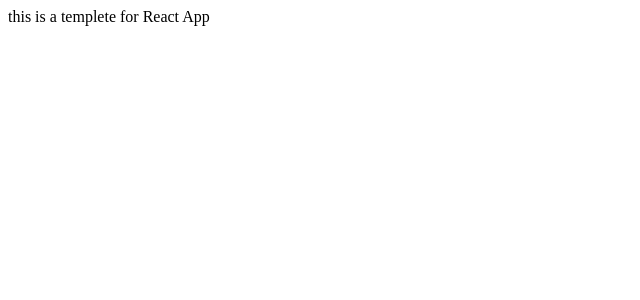
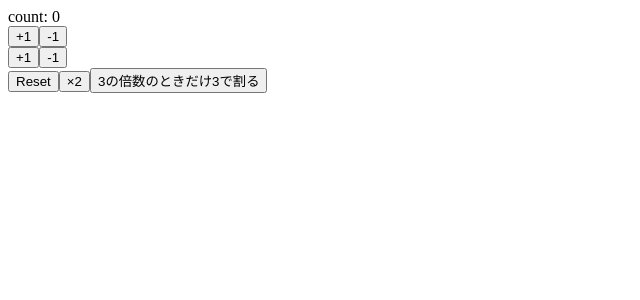
Before and after one commit to kagamirr0r/react-hooks-101, a React (Create React App) app: page / in a window 1280 px wide. Shown: the top 300 px of the page, without its empty margins (0-640 px from the left). Built offline with nearby package versions, Linux system fonts and the light colour scheme.

Commit message:
myfirst react hooks with state

```diff
--- a/src/App.js
+++ b/src/App.js
@@ -1,9 +1,50 @@
-import React from "react"
+import React, { useState } from "react"
 
 const App = () => {
+  const [count, setCount] = useState(0)
+
+  const increment = () => setCount(count + 1)
+
+  const decrement = () => setCount(count - 1)
+
+  const increment2 = () => setCount((previousCount) => previousCount + 1)
+
+  const decrement2 = () => setCount((previousCount) => previousCount - 1)
+
+  const reset = () => setCount(0)
+
+  const mul = () => setCount(count * 2)
+
+  // const div3 = () =>
+  //   setCount((previousCount) => {
+  //     if (previousCount % 3 === 0) {
+  //       return previousCount / 3
+  //     } else {
+  //       return previousCount
+  //     }
+  //     return previousCount % 3 === 0 ? previousCount / 3 : previousCount
+  //   })
+  const div3 = () =>
+    setCount((previousCount) =>
+      previousCount % 3 === 0 ? previousCount / 3 : previousCount
+    )
+
   return (
     <>
-      <div>this is a templete for React App</div>
+      <div>count: {count}</div>
+      <div>
+        <button onClick={increment}>+1</button>
+        <button onClick={decrement}>-1</button>
+      </div>
+      <div>
+        <button onClick={increment2}>+1</button>
+        <button onClick={decrement2}>-1</button>
+      </div>
+      <div>
+        <button onClick={reset}>Reset</button>
+        <button onClick={mul}>×2</button>
+        <button onClick={div3}>3の倍数のときだけ3で割る</button>
+      </div>
     </>
   )
 }
```
